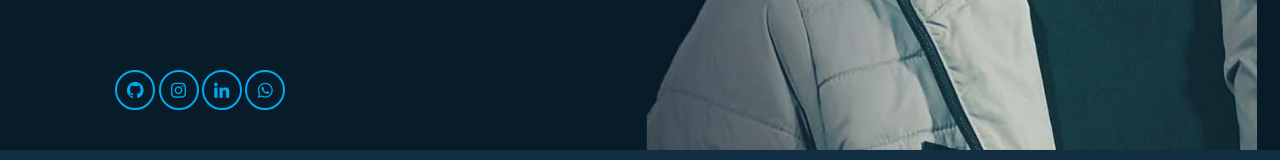
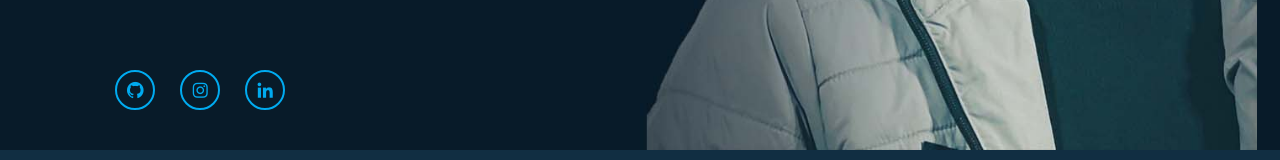
Before and after one commit to ubaidsaifee/portfolio, a plain HTML site: page index.html in a window 1280 px wide. Shown: the part 650-810 px from the top of the page. Drawn offline with nearby package versions, Linux system fonts and the light colour scheme; a web font is replaced by a local one.

Commit message:
Update index.html

```diff
--- a/index.html
+++ b/index.html
@@ -52,7 +52,6 @@
             <a href="https://github.com/ubaidsaifee"><i class="bx bxl-github"></i></a>
             <a href="https://www.instagram.com/ubaidsaifee?igsh=b2xvang5bTRwa3Zh"><i class="bx bxl-instagram"></i></a>
             <a href="https://www.linkedin.com/in/ubaid-ullah-606479273"><i class="bx bxl-linkedin"></i></a>
-            <a href="https://wa.me/message/ZHG2HBJ4T3MB1"><i class="bx bxl-whatsapp"></i></a>
             <span class="animate" style="--i:6;"></span>
         </div>
         <div class="home-imgHover"></div>
```
